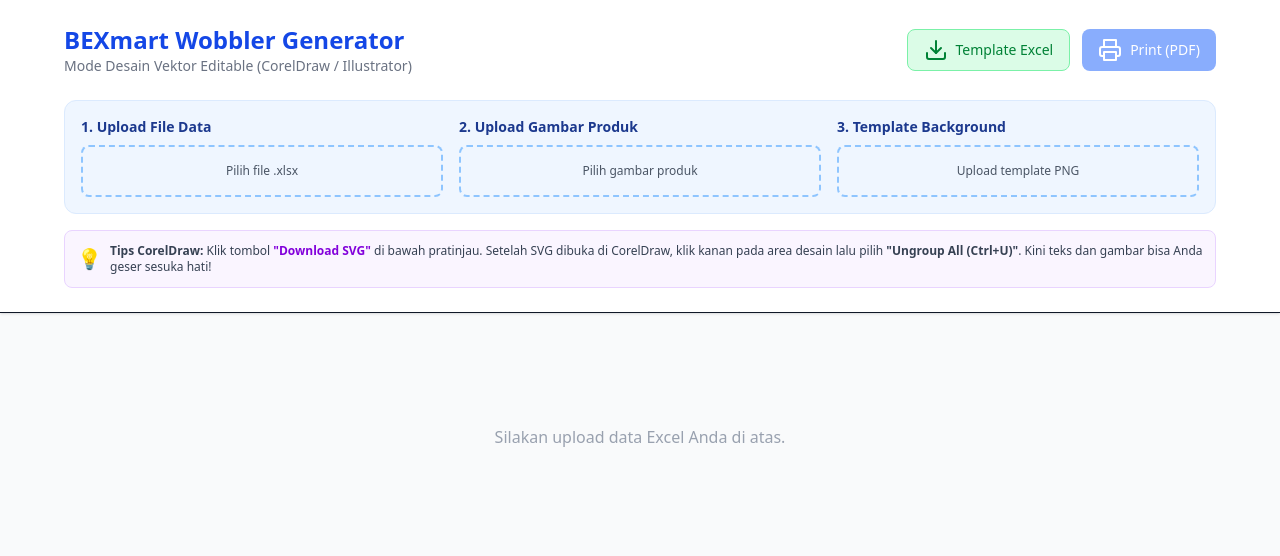
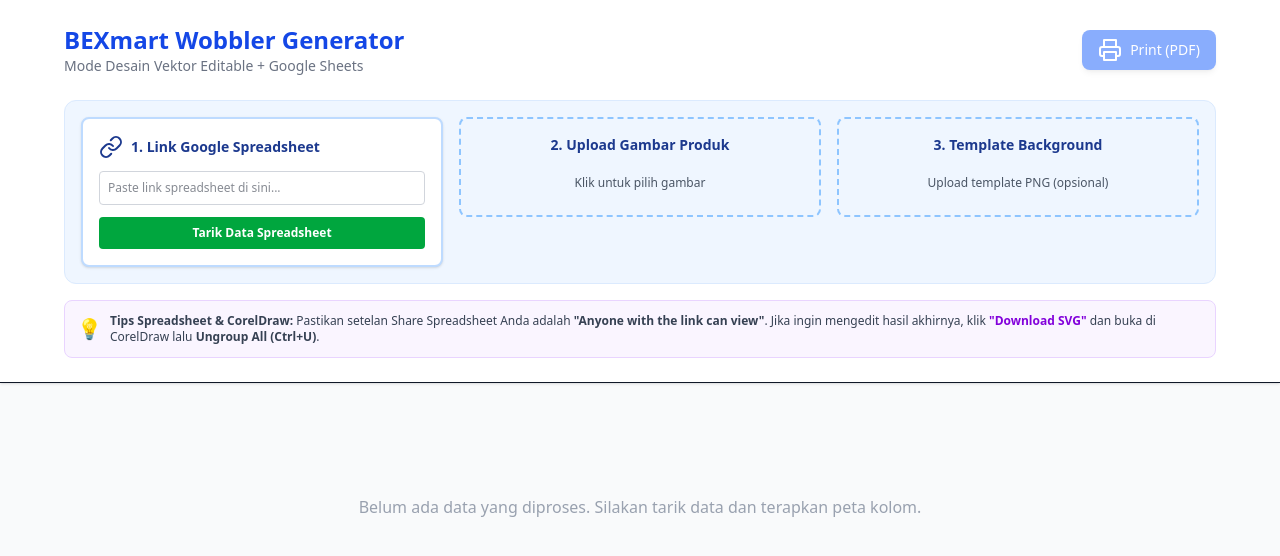
Before and after one commit to dodiindika12-gif/bexmart-wobbler, a React (Vite) app: page / in a window 1280 px wide. Shown: the top 556 px of the page. Built offline with nearby package versions, Linux system fonts and the light colour scheme.

Commit message:
Update App.jsx

```diff
--- a/src/App.jsx
+++ b/src/App.jsx
@@ -9,6 +9,9 @@
 );
 const PrinterIcon = () => (
   <svg xmlns="http://www.w3.org/2000/svg" width="24" height="24" viewBox="0 0 24 24" fill="none" stroke="currentColor" strokeWidth="2" strokeLinecap="round" strokeLinejoin="round"><polyline points="6 9 6 2 18 2 18 9"/><path d="M6 18H4a2 2 0 0 1-2-2v-5a2 2 0 0 1 2-2h16a2 2 0 0 1 2 2v5a2 2 0 0 1-2 2h-2"/><rect width="12" height="8" x="6" y="14"/></svg>
+);
+const LinkIcon = () => (
+  <svg xmlns="http://www.w3.org/2000/svg" width="24" height="24" viewBox="0 0 24 24" fill="none" stroke="currentColor" strokeWidth="2" strokeLinecap="round" strokeLinejoin="round"><path d="M10 13a5 5 0 0 0 7.54.54l3-3a5 5 0 0 0-7.07-7.07l-1.72 1.71"/><path d="M14 11a5 5 0 0 0-7.54-.54l-3 3a5 5 0 0 0 7.07 7.07l1.71-1.71"/></svg>
 );
 
 const printStyles = `
@@ -29,21 +32,37 @@
   }
 `;
 
+const REQUIRED_FIELDS = [
+  { key: 'barcode', label: 'Barcode / SKU' },
+  { key: 'nama_produk', label: 'Nama Produk' },
+  { key: 'harga_promo', label: 'Harga Promo' },
+  { key: 'satuan', label: 'Satuan (misal: / PCS)' },
+  { key: 'periode', label: 'Periode Promo' },
+  { key: 'nama_file_gambar', label: 'Nama File Gambar' },
+  { key: 'keterangan_bawah', label: 'Keterangan Bawah' },
+];
+
 export default function App() {
   const [data, setData] = useState([]);
   const [images, setImages] = useState({});
   const [templateImg, setTemplateImg] = useState(null);
   const [toastMsg, setToastMsg] = useState("");
 
-  const fileInputRef = useRef(null);
+  // State untuk Spreadsheet
+  const [sheetUrl, setSheetUrl] = useState("");
+  const [sheetHeaders, setSheetHeaders] = useState([]);
+  const [rawSheetData, setRawSheetData] = useState([]);
+  const [columnMapping, setColumnMapping] = useState({});
+  const [isFetching, setIsFetching] = useState(false);
+
   const imageInputRef = useRef(null);
   const templateInputRef = useRef(null);
 
-  // Memuat library SheetJS
+  // Memuat library PapaParse untuk parsing CSV dari Google Sheets
   useEffect(() => {
-    if (typeof window !== 'undefined' && !window.XLSX) {
+    if (typeof window !== 'undefined' && !window.Papa) {
       const script = document.createElement('script');
-      script.src = 'https://cdnjs.cloudflare.com/ajax/libs/xlsx/0.18.5/xlsx.full.min.js';
+      script.src = 'https://cdnjs.cloudflare.com/ajax/libs/PapaParse/5.4.1/papaparse.min.js';
       script.async = true;
       document.body.appendChild(script);
     }
@@ -54,37 +73,83 @@
     setTimeout(() => setToastMsg(""), 5000);
   };
 
-  const downloadTemplate = () => {
-    if (!window.XLSX) return;
-    const templateData = [
-      { "nama_produk": "CHUPA CHUPS BIGBABOL 3.8G ASSORTED", "harga_promo": "12.790", "satuan": "/ 1 PCS", "periode": "6 - 15 JUNI 2026", "nama_file_gambar": "chupa_babol.jpg", "keterangan_bawah": "Promo Khusus Member" }
-    ];
-    const ws = window.XLSX.utils.json_to_sheet(templateData);
-    const wb = window.XLSX.utils.book_new();
-    window.XLSX.utils.book_append_sheet(wb, ws, "DataPromo");
-    window.XLSX.writeFile(wb, "template_wobbler.xlsx");
+  // Logika Ekstraksi URL Spreadsheet
+  const extractSheetInfo = (url) => {
+    const idMatch = url.match(/\/d\/([a-zA-Z0-9-_]+)/);
+    const gidMatch = url.match(/[#&]gid=([0-9]+)/);
+    return {
+      id: idMatch ? idMatch[1] : null,
+      gid: gidMatch ? gidMatch[1] : '0'
+    };
   };
 
-  const handleExcelUpload = (e) => {
-    const file = e.target.files[0];
-    if (!file || !window.XLSX) return;
-    const reader = new FileReader();
-    reader.onload = (event) => {
-      try {
-        const workbook = window.XLSX.read(new Uint8Array(event.target.result), { type: 'array' });
-        const worksheet = workbook.Sheets[workbook.SheetNames[0]];
-        const rawJsonData = window.XLSX.utils.sheet_to_json(worksheet, { defval: "", raw: false });
+  const handleFetchSpreadsheet = async () => {
+    if (!sheetUrl) return showToast("Masukkan link Google Spreadsheet terlebih dahulu!");
+    if (!window.Papa) return showToast("Library parser sedang dimuat, coba sesaat lagi.");
 
-        setData(rawJsonData.map(row => {
-          const newRow = {};
-          for (const key in row) newRow[key.trim().toLowerCase()] = String(row[key]);
-          return newRow;
-        }));
-      } catch (error) {
-        showToast("Gagal membaca file Excel.");
+    const { id, gid } = extractSheetInfo(sheetUrl);
+    if (!id) return showToast("URL tidak valid. Pastikan itu link Google Spreadsheet.");
+
+    setIsFetching(true);
+    const csvUrl = `https://docs.google.com/spreadsheets/d/${id}/export?format=csv&gid=${gid}`;
+
+    try {
+      const response = await fetch(csvUrl);
+      if (!response.ok) throw new Error("Gagal mengambil data");
+
+      const csvText = await response.text();
+
+      // Deteksi jika yang dikembalikan adalah halaman login HTML (karena tidak di-share publik)
+      if (csvText.trim().startsWith('<!DOCTYPE html>')) {
+         throw new Error("Akses ditolak");
       }
-    };
-    reader.readAsArrayBuffer(file);
+
+      window.Papa.parse(csvText, {
+        header: true,
+        skipEmptyLines: true,
+        complete: (results) => {
+           if (results.meta.fields && results.meta.fields.length > 0) {
+             setSheetHeaders(results.meta.fields);
+             setRawSheetData(results.data);
+
+             // Auto-mapping cerdas (menebak kolom berdasarkan nama)
+             const initialMap = {};
+             REQUIRED_FIELDS.forEach(field => {
+                const matchedHeader = results.meta.fields.find(h =>
+                   h.toLowerCase().replace(/[^a-z0-9]/g, '').includes(field.key.replace('_', '')) ||
+                   field.label.toLowerCase().includes(h.toLowerCase())
+                );
+                if (matchedHeader) initialMap[field.key] = matchedHeader;
+             });
+             setColumnMapping(initialMap);
+             showToast("Berhasil mengambil tajuk kolom! Silakan petakan datanya.");
+           } else {
+             showToast("Spreadsheet kosong atau format tidak dikenali.");
+           }
+           setIsFetching(false);
+        },
+        error: () => {
+           throw new Error("Gagal mem-parsing data CSV");
+        }
+      });
+    } catch (e) {
+      setIsFetching(false);
+      showToast("Gagal! Pastikan Spreadsheet di-setting: 'Siapa saja yang memiliki link dapat melihat' (Anyone with the link can view).");
+    }
+  };
+
+  const handleApplyMapping = () => {
+    const mappedData = rawSheetData.map(row => {
+      const newRow = {};
+      REQUIRED_FIELDS.forEach(field => {
+        const mappedColName = columnMapping[field.key];
+        // Tangkap nilai, pastikan string
+        newRow[field.key] = mappedColName && row[mappedColName] ? String(row[mappedColName]) : '';
+      });
+      return newRow;
+    });
+    setData(mappedData);
+    showToast(`${mappedData.length} baris data berhasil diproses!`);
   };
 
   // Convert File ke Base64 (Syarat wajib agar gambar bisa dibaca CorelDraw di dalam SVG)
@@ -167,47 +232,93 @@
           <div className="flex justify-between items-center mb-6">
             <div>
               <h1 className="text-2xl font-bold text-blue-700">BEXmart Wobbler Generator</h1>
-              <p className="text-gray-500 text-sm">Mode Desain Vektor Editable (CorelDraw / Illustrator)</p>
+              <p className="text-gray-500 text-sm">Mode Desain Vektor Editable + Google Sheets</p>
             </div>
             <div className="flex space-x-3">
-              <button onClick={downloadTemplate} className="flex items-center px-4 py-2 bg-green-100 text-green-700 rounded-lg hover:bg-green-200 text-sm font-medium border border-green-300">
-                <DownloadIcon /> <span className="ml-2">Template Excel</span>
-              </button>
-              <button onClick={() => window.print()} disabled={data.length === 0} className="flex items-center px-4 py-2 bg-blue-600 hover:bg-blue-700 text-white rounded-lg text-sm font-medium disabled:opacity-50">
+              <button onClick={() => window.print()} disabled={data.length === 0} className="flex items-center px-4 py-2 bg-blue-600 hover:bg-blue-700 text-white rounded-lg text-sm font-medium disabled:opacity-50 transition-all shadow-md">
                 <PrinterIcon /> <span className="ml-2">Print (PDF)</span>
               </button>
             </div>
           </div>
 
-          <div className="grid grid-cols-1 md:grid-cols-3 gap-4 bg-blue-50 p-4 rounded-xl border border-blue-100">
-            <div className="space-y-2">
-              <h3 className="font-semibold text-sm text-blue-900">1. Upload File Data</h3>
-              <input type="file" accept=".csv, .xlsx, .xls" onChange={handleExcelUpload} ref={fileInputRef} className="hidden" />
-              <div onClick={() => fileInputRef.current?.click()} className="border-2 border-dashed border-blue-300 rounded-lg p-4 text-center cursor-pointer hover:bg-white bg-blue-50/50">
-                <p className="text-xs text-gray-600">{data.length > 0 ? <span className="font-bold text-green-600">{data.length} baris dimuat</span> : "Pilih file .xlsx"}</p>
+          <div className="grid grid-cols-1 md:grid-cols-3 gap-4 bg-blue-50 p-4 rounded-xl border border-blue-100 items-start">
+
+            {/* Step 1: Spreadsheet Data Source */}
+            <div className="space-y-3 col-span-1 md:col-span-1 border-2 border-blue-200 bg-white p-4 rounded-lg shadow-sm">
+              <h3 className="font-bold text-sm text-blue-900 flex items-center"><LinkIcon /><span className="ml-2">1. Link Google Spreadsheet</span></h3>
+              <input
+                type="text"
+                placeholder="Paste link spreadsheet di sini..."
+                className="w-full text-xs p-2 border border-gray-300 rounded focus:ring-2 focus:ring-blue-500 outline-none"
+                value={sheetUrl}
+                onChange={(e) => setSheetUrl(e.target.value)}
+              />
+              <button
+                onClick={handleFetchSpreadsheet}
+                disabled={isFetching}
+                className="w-full bg-green-600 hover:bg-green-700 text-white text-xs font-bold py-2 rounded transition-colors disabled:bg-gray-400"
+              >
+                {isFetching ? "Mengambil Data..." : "Tarik Data Spreadsheet"}
+              </button>
+            </div>
+
+            {/* Step 2: Upload Gambar */}
+            <div className="space-y-3 border-2 border-dashed border-blue-300 bg-blue-50/50 hover:bg-white p-4 rounded-lg text-center cursor-pointer transition-colors" onClick={() => imageInputRef.current?.click()}>
+              <h3 className="font-semibold text-sm text-blue-900">2. Upload Gambar Produk</h3>
+              <input type="file" accept="image/*" multiple onChange={handleImageUpload} ref={imageInputRef} className="hidden" />
+              <div className="py-2">
+                <p className="text-xs text-gray-600">{Object.keys(images).length > 0 ? <span className="font-bold text-green-600">{Object.keys(images).length} gambar dimuat</span> : "Klik untuk pilih gambar"}</p>
               </div>
             </div>
 
-            <div className="space-y-2">
-              <h3 className="font-semibold text-sm text-blue-900">2. Upload Gambar Produk</h3>
-              <input type="file" accept="image/*" multiple onChange={handleImageUpload} ref={imageInputRef} className="hidden" />
-              <div onClick={() => imageInputRef.current?.click()} className="border-2 border-dashed border-blue-300 rounded-lg p-4 text-center cursor-pointer hover:bg-white bg-blue-50/50">
-                <p className="text-xs text-gray-600">{Object.keys(images).length > 0 ? <span className="font-bold text-green-600">{Object.keys(images).length} gambar dimuat</span> : "Pilih gambar produk"}</p>
+            {/* Step 3: Upload Template */}
+            <div className="space-y-3 border-2 border-dashed border-blue-300 bg-blue-50/50 hover:bg-white p-4 rounded-lg text-center cursor-pointer transition-colors" onClick={() => templateInputRef.current?.click()}>
+              <h3 className="font-semibold text-sm text-blue-900">3. Template Background</h3>
+              <input type="file" accept="image/*" onChange={handleTemplateUpload} ref={templateInputRef} className="hidden" />
+              <div className="py-2">
+                <p className="text-xs text-gray-600">{templateImg ? <span className="font-bold text-green-600">Template aktif</span> : "Upload template PNG (opsional)"}</p>
               </div>
             </div>
 
-            <div className="space-y-2">
-              <h3 className="font-semibold text-sm text-blue-900">3. Template Background</h3>
-              <input type="file" accept="image/*" onChange={handleTemplateUpload} ref={templateInputRef} className="hidden" />
-              <div onClick={() => templateInputRef.current?.click()} className="border-2 border-dashed border-blue-300 rounded-lg p-4 text-center cursor-pointer hover:bg-white bg-blue-50/50">
-                <p className="text-xs text-gray-600">{templateImg ? <span className="font-bold text-green-600">Template aktif</span> : "Upload template PNG"}</p>
+            {/* Column Mapping UI (Akan muncul setelah fetch sukses) */}
+            {sheetHeaders.length > 0 && (
+              <div className="col-span-1 md:col-span-3 mt-2 bg-yellow-50 border border-yellow-300 p-4 rounded-lg shadow-sm animate-fade-in">
+                <h3 className="font-bold text-sm text-yellow-800 mb-3">Peta Kolom (Column Mapping)</h3>
+                <p className="text-xs text-yellow-700 mb-4">Cocokkan kolom dari Spreadsheet Anda dengan format sistem di bawah ini:</p>
+
+                <div className="grid grid-cols-1 md:grid-cols-3 gap-3">
+                  {REQUIRED_FIELDS.map(field => (
+                    <div key={field.key} className="flex flex-col">
+                      <label className="text-[11px] font-bold text-gray-700 mb-1">{field.label}</label>
+                      <select
+                        className="text-xs p-1.5 border border-gray-300 rounded bg-white"
+                        value={columnMapping[field.key] || ""}
+                        onChange={(e) => setColumnMapping({...columnMapping, [field.key]: e.target.value})}
+                      >
+                        <option value="">-- Kosongkan / Abaikan --</option>
+                        {sheetHeaders.map(header => (
+                          <option key={header} value={header}>{header}</option>
+                        ))}
+                      </select>
+                    </div>
+                  ))}
+                </div>
+                <div className="mt-4 flex justify-end">
+                   <button
+                     onClick={handleApplyMapping}
+                     className="bg-blue-600 hover:bg-blue-700 text-white text-xs font-bold py-2 px-6 rounded shadow"
+                   >
+                     Terapkan Data & Tampilkan Wobbler
+                   </button>
+                </div>
               </div>
-            </div>
+            )}
+
           </div>
 
           <div className="mt-4 text-xs text-gray-700 bg-purple-50 border border-purple-200 p-3 rounded-lg flex items-center">
             <span className="text-xl mr-2">💡</span>
-            <p><strong>Tips CorelDraw:</strong> Klik tombol <strong className="text-purple-700">"Download SVG"</strong> di bawah pratinjau. Setelah SVG dibuka di CorelDraw, klik kanan pada area desain lalu pilih <strong>"Ungroup All (Ctrl+U)"</strong>. Kini teks dan gambar bisa Anda geser sesuka hati!</p>
+            <p><strong>Tips Spreadsheet & CorelDraw:</strong> Pastikan setelan Share Spreadsheet Anda adalah <strong>"Anyone with the link can view"</strong>. Jika ingin mengedit hasil akhirnya, klik <strong className="text-purple-700">"Download SVG"</strong> dan buka di CorelDraw lalu <strong>Ungroup All (Ctrl+U)</strong>.</p>
           </div>
         </div>
       </div>
@@ -215,7 +326,7 @@
       {/* Area Pratinjau & Rendering SVG */}
       <div className="print-container max-w-6xl mx-auto py-8 flex flex-col items-center">
         {data.length === 0 ? (
-          <div className="no-print text-center py-20 text-gray-400">Silakan upload data Excel Anda di atas.</div>
+          <div className="no-print text-center py-20 text-gray-400">Belum ada data yang diproses. Silakan tarik data dan terapkan peta kolom.</div>
         ) : (
           chunkedData.map((pageData, pageIndex) => (
             <div key={`page-${pageIndex}`} className="mb-14 flex flex-col items-center print-page">
@@ -229,7 +340,7 @@
                 </button>
               </div>
 
-              {/* KANVAS SVG MURNI - PERBAIKAN: Penambahan xmlns:xlink agar gambar terbaca CorelDraw */}
+              {/* KANVAS SVG MURNI */}
               <div className="bg-white shadow-xl flex justify-center items-center" style={{ width: '330mm', height: '215.9mm' }}>
                 <svg
                   id={`svg-page-${pageIndex}`}
@@ -246,10 +357,10 @@
                     const item = pageData[itemIndex];
                     if (!item) return null;
 
-                    // PERBAIKAN: Kalkulasi Koordinat Grid - Mengisi ke bawah terlebih dahulu (Atas -> Bawah, Kiri -> Kanan)
+                    // Kalkulasi Koordinat Grid - Mengisi ke bawah terlebih dahulu
                     const col = Math.floor(itemIndex / 2);
                     const row = itemIndex % 2;
-                    const x = 7.5 + (col * 105); // 104mm width + 1mm gap + 7.5mm margin keliling
+                    const x = 7.5 + (col * 105);
                     const y = 3.5 + (row * 105);
 
                     const imgSrc = images[item.nama_file_gambar] || '';
@@ -265,7 +376,7 @@
                         {/* Konten Dalam Wobbler */}
                         <g clipPath={`url(#clip-circle-${pageIndex}-${itemIndex})`}>
 
-                          {/* 1. Template Background - Menggunakan href dan xlinkHref untuk kompatibilitas CorelDraw maksimal */}
+                          {/* 1. Template Background */}
                           {templateImg ? (
                             <image href={templateImg} xlinkHref={templateImg} width="104" height="104" preserveAspectRatio="none" />
                           ) : (
@@ -277,31 +388,36 @@
                             {item.periode || ''}
                           </text>
 
-                          {/* 3. Teks Nama Produk (Auto-wrap) */}
-                          <text x="8.5" y="46.5" fontSize="3.2" fontWeight="bold" fill="#000" fontFamily="Arial, Helvetica, sans-serif">
+                          {/* 3. Teks Barcode Kecil (Tepat di atas Nama Produk) */}
+                          <text x="8.5" y="41" fontSize="2.2" fontWeight="normal" fill="#555555" fontFamily="Arial, Helvetica, sans-serif">
+                            {item.barcode || ''}
+                          </text>
+
+                          {/* 4. Teks Nama Produk (Di-bold menjadi Black/900 dan digeser sedikit ke bawah) */}
+                          <text x="8.5" y="45.5" fontSize="3.3" fontWeight="900" fill="#000" fontFamily="Arial, Helvetica, sans-serif">
                             {productNameLines.map((line, lIdx) => (
                               <tspan x="8.5" dy={lIdx === 0 ? 0 : 3.8} key={lIdx}>{line}</tspan>
                             ))}
                           </text>
 
-                          {/* 4. Teks KINI HANYA */}
+                          {/* 5. Teks KINI HANYA */}
                           <text x="14.5" y="62.5" fontSize="3" fontWeight="900" fill="#000" fontFamily="Arial, Helvetica, sans-serif">
                             KINI HANYA
                           </text>
 
-                          {/* 5. Teks Harga Promo */}
+                          {/* 6. Teks Harga Promo */}
                           <text x="14" y="78" fill="#ffffff" fontFamily="Arial, Helvetica, sans-serif" fontWeight="900">
                             <tspan fontSize="4.5">Rp </tspan>
                             <tspan fontSize="11.5" letterSpacing="-0.5">{item.harga_promo || ''}</tspan>
                             <tspan fontSize="2.8" fontWeight="bold"> {item.satuan || ''}</tspan>
                           </text>
 
-                          {/* 6. Gambar Produk */}
+                          {/* 7. Gambar Produk */}
                           {imgSrc && (
                             <image href={imgSrc} xlinkHref={imgSrc} x="58" y="38" width="38" height="34" preserveAspectRatio="xMidYMid meet" />
                           )}
 
-                          {/* 7. Keterangan Bawah */}
+                          {/* 8. Keterangan Bawah */}
                           <text x="52" y="100.5" fontSize="2.5" fontWeight="bold" fill="#ffffff" fontFamily="Arial, Helvetica, sans-serif" textAnchor="middle">
                             {item.keterangan_bawah || ''}
                           </text>
```
